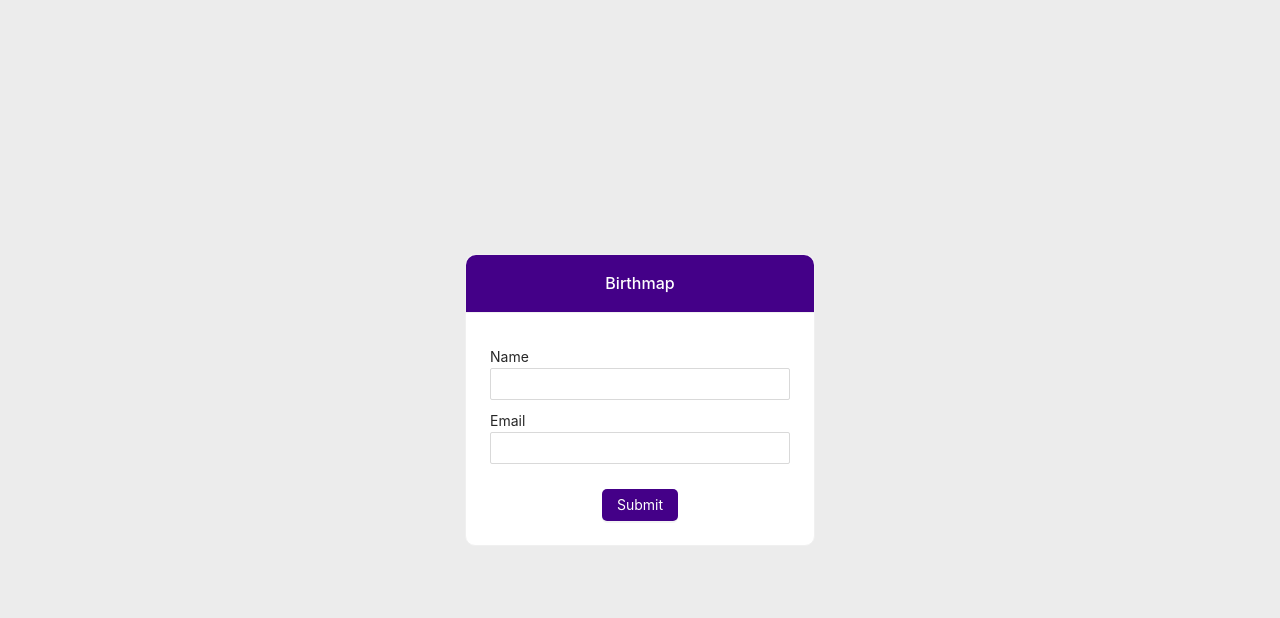
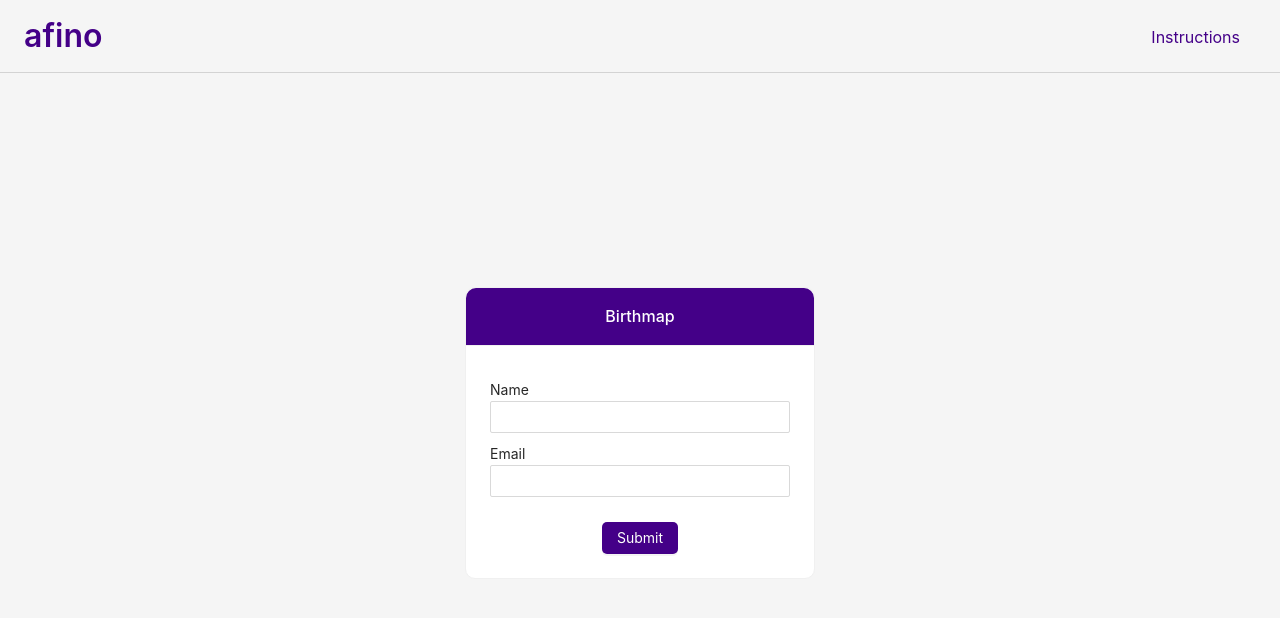
Before and after one commit to AbiramanK/webgame, a React (Create React App) app: page / in a window 1280 px wide. Shown: the top 618 px of the page. Built offline with nearby package versions, Linux system fonts and the light colour scheme.

Commit message:
Adds page header

```diff
--- /dev/null
+++ b/src/components/HeaderComponent/index.css
@@ -0,0 +1,14 @@
+.site-page-header-ghost-wrapper {
+    background-color: #f5f5f5;
+    border-bottom-color: #D3D3D3;
+    border-bottom-width: 0.2px;
+    border-bottom-style: solid;
+}
+.ant-page-header-heading-title{
+    color: #440088;
+    font-size: 32px;
+}
+.page-header-heading-instruction-button {
+    color: #440088;
+    font-size: 16px;
+}
--- a/src/components/HeaderComponent/index.tsx
+++ b/src/components/HeaderComponent/index.tsx
@@ -1,5 +1,10 @@
 import * as React from 'react';
-
+import './index.css';
+import {
+  PageHeader,
+  Button,
+  Descriptions
+} from 'antd';
 export interface IHeaderComponentProps {
 }
 
@@ -16,8 +21,16 @@ export default class HeaderComponent extends React.Component<IHeaderComponentPro
 
   public render() {
     return (
-      <div>
-
+      <div className="site-page-header-ghost-wrapper">
+        <PageHeader
+          ghost={true }
+          // onBack={() => window.history.back()}
+          title="afino"
+          extra={[
+            <Button className="page-header-heading-instruction-button" type="text">Instructions</Button>
+          ]}
+        >
+        </PageHeader>
       </div>
     );
   }
--- /dev/null
+++ b/src/components/index.tsx
@@ -0,0 +1,5 @@
+import HeaderComponent from './HeaderComponent';
+
+export {
+    HeaderComponent
+}
--- a/src/screens/Login/index.css
+++ b/src/screens/Login/index.css
@@ -4,10 +4,13 @@ body {
 #root {
     height: 100%;
 }
+.login-container {
+    height: 100%;
+}
 .site-card-border-less-wrapper {
     padding: 30px;
-    background: #ececec;
-    height: 100%;
+    background: #f5f5f5;
+    height: 90%;
     width: 100%;
     display: flex;
     flex: 1;
--- a/src/screens/Login/index.tsx
+++ b/src/screens/Login/index.tsx
@@ -9,6 +9,10 @@ import {
 import {
     Colors
 } from './../../Colors';
+
+import {
+    HeaderComponent
+} from './../../components';
 
 export interface ILoginProps {
 }
@@ -26,6 +30,8 @@ export class Login extends React.Component<ILoginProps, ILoginState> {
 
     public render() {
         return (
+            <div className="login-container">
+                <HeaderComponent />
                 <div className="site-card-border-less-wrapper">
                     <Card
                         className="birthmap-card"
@@ -56,6 +62,7 @@ export class Login extends React.Component<ILoginProps, ILoginState> {
                         </form>
                     </Card>
                 </div>
+            </div>
         );
     }
 }
```
Lines whose indentation alone changed are shown as unchanged.
